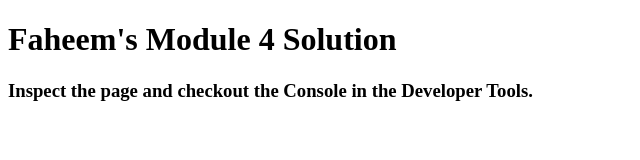
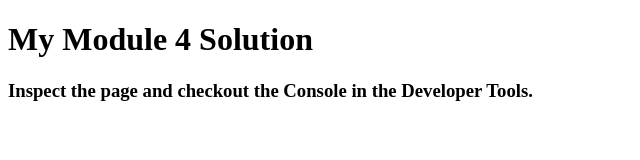
Before and after one commit to MohsinFarooq/Coursera-Assignment, a plain HTML site: page Module4 Solution/index.html in a window 1280 px wide. Shown: the whole page, without its empty margins (0-640 px from the left). Drawn offline with Linux system fonts and the light colour scheme.

Commit message:
Update index.html

```diff
--- a/Module4 Solution/index.html
+++ b/Module4 Solution/index.html
@@ -11,7 +11,7 @@
   <script src="script.js"></script>
 </head>
 <body>
-  <h1>Faheem's Module 4 Solution</h1>
+  <h1>My Module 4 Solution</h1>
   <h3>Inspect the page and checkout the Console in the Developer Tools.</h3>
 </body>
 </html>
```
